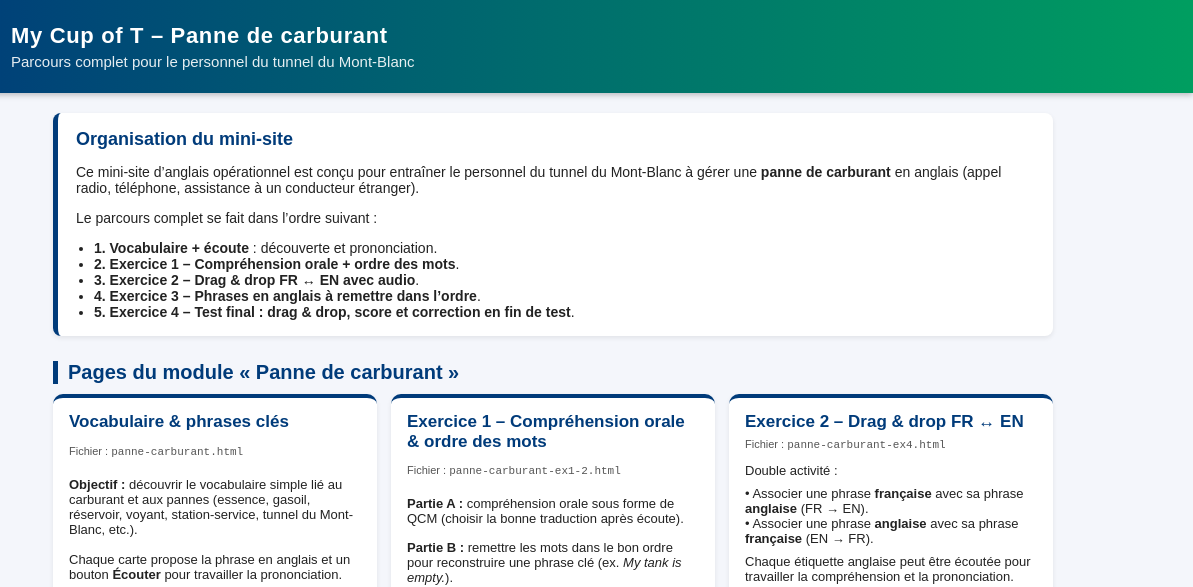
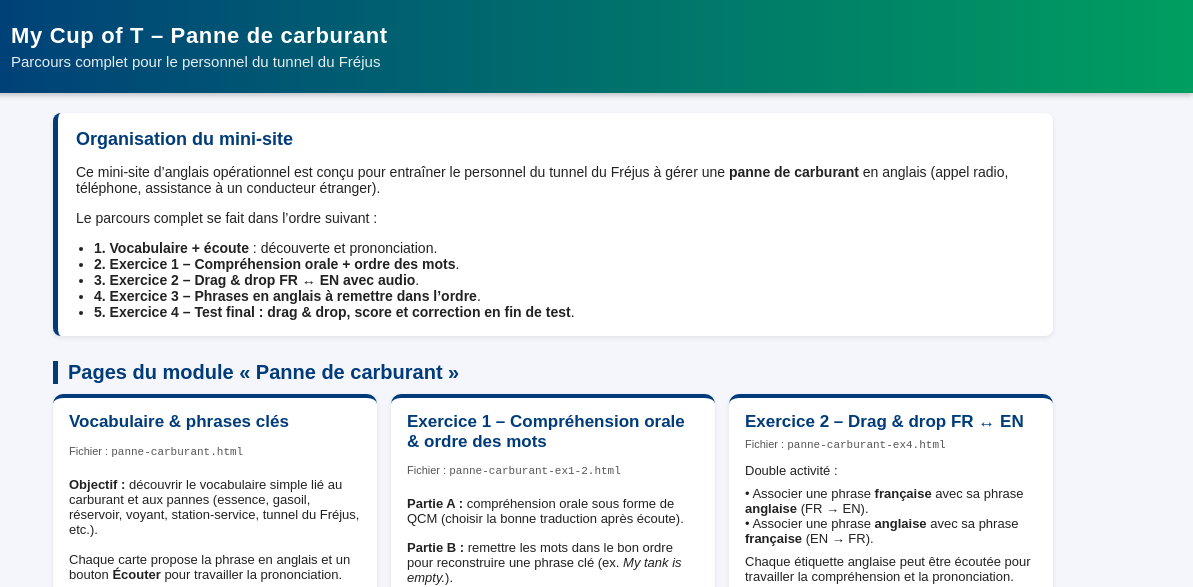
Before and after one commit to amidesordi-73/panne-carburant, a plain HTML site: page index.html in a window 1280 px wide. Shown: the top 587 px of the page, 87-1280 px from the left. Drawn offline with Linux system fonts and the light colour scheme.

Commit message:
Update references from Mont-Blanc to Fréjus

```diff
--- a/index.html
+++ b/index.html
@@ -183,14 +183,14 @@
     <img src="img/mycup-sftrf.png" alt="Logo My Cup of T">
     <div class="header-text">
         <h1>My Cup of T – Panne de carburant</h1>
-        <h2>Parcours complet pour le personnel du tunnel du Mont-Blanc</h2>
+        <h2>Parcours complet pour le personnel du tunnel du Fréjus</h2>
     </div>
 </header>
 
 <main>
     <section class="intro">
         <h3>Organisation du mini-site</h3>
-        <p>Ce mini-site d’anglais opérationnel est conçu pour entraîner le personnel du tunnel du Mont-Blanc à gérer une <strong>panne de carburant</strong> en anglais (appel radio, téléphone, assistance à un conducteur étranger).</p>
+        <p>Ce mini-site d’anglais opérationnel est conçu pour entraîner le personnel du tunnel du Fréjus à gérer une <strong>panne de carburant</strong> en anglais (appel radio, téléphone, assistance à un conducteur étranger).</p>
         <p>Le parcours complet se fait dans l’ordre suivant&nbsp;:</p>
         <ul>
             <li><strong>1. Vocabulaire + écoute</strong> : découverte et prononciation.</li>
@@ -208,7 +208,7 @@
         <article class="card">
             <h3>Vocabulaire &amp; phrases clés</h3>
             <small>Fichier : <code>panne-carburant.html</code></small>
-            <p><strong>Objectif :</strong> découvrir le vocabulaire simple lié au carburant et aux pannes (essence, gasoil, réservoir, voyant, station-service, tunnel du Mont-Blanc, etc.).</p>
+            <p><strong>Objectif :</strong> découvrir le vocabulaire simple lié au carburant et aux pannes (essence, gasoil, réservoir, voyant, station-service, tunnel du Fréjus, etc.).</p>
             <p>Chaque carte propose la phrase en anglais et un bouton <strong>Écouter</strong> pour travailler la prononciation.</p>
             <span class="badge">Vocabulaire</span>
             <span class="badge">Prononciation</span>
```
